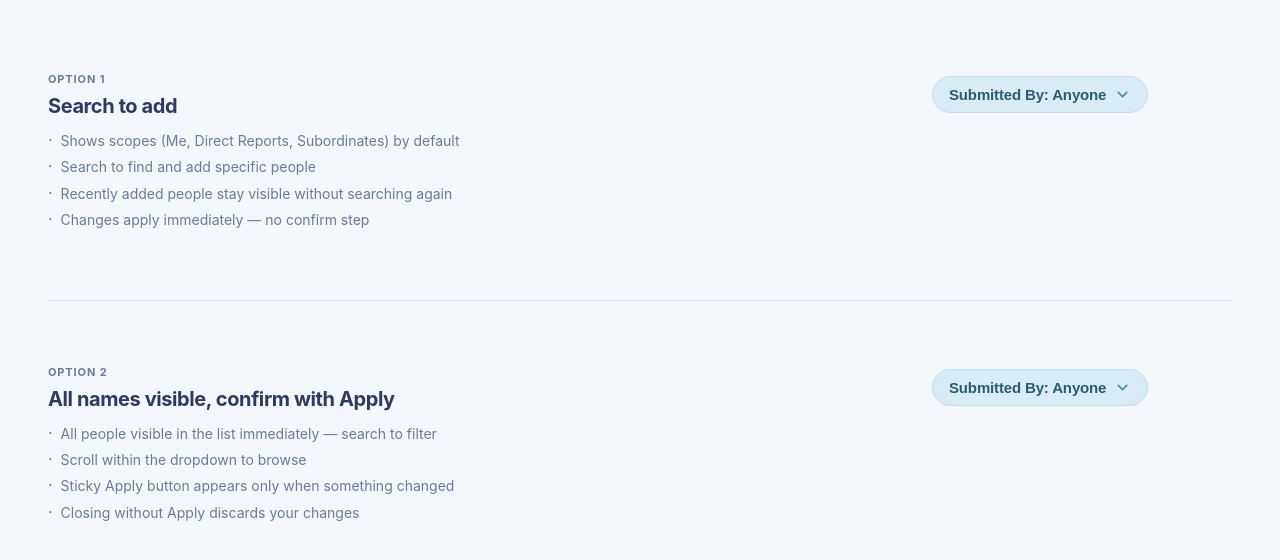
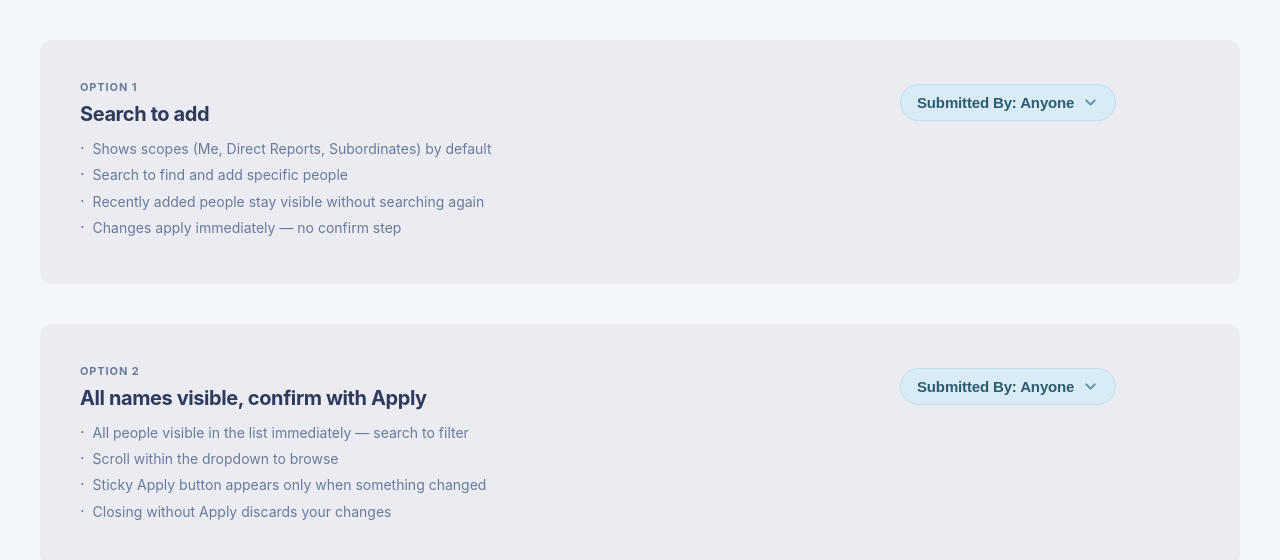
Before and after one commit to wouterdebres/filter-dropdown, a React (Vite) app in the folder filter-badge-prototype/: page / in a window 1280 px wide. Shown: the top 560 px of the page. Built offline with nearby package versions, Linux system fonts and the light colour scheme; a web font is replaced by a local one.

Commit message:
Card bg, 12px radius, 40px gap and margins

```diff
--- a/filter-badge-prototype/src/App.jsx
+++ b/filter-badge-prototype/src/App.jsx
@@ -9,12 +9,12 @@ const C = {
   divider: "#DDE3EE",
 };
 
-function Option({ number, title, bullets, children, borderBottom }) {
+function Option({ number, title, bullets, children }) {
   return (
     <div style={{
-      borderBottom: borderBottom ? `1px solid ${C.divider}` : "none",
-      paddingBottom: 64,
-      marginBottom: borderBottom ? 64 : 0,
+      background: "rgba(12,12,12,0.04)",
+      borderRadius: 12,
+      padding: 40,
       display: "flex", alignItems: "flex-start", gap: 80,
     }}>
       {/* Left: description */}
@@ -58,7 +58,8 @@ export default function App() {
       minHeight: "100vh",
       background: C.pageBg,
       fontFamily: '"Satoshi", -apple-system, BlinkMacSystemFont, "Segoe UI", Roboto, sans-serif',
-      padding: "72px 48px",
+      padding: 40,
+      display: "flex", flexDirection: "column", gap: 40,
     }}>
       <Option
         number={1}
@@ -69,7 +70,6 @@ export default function App() {
           "Recently added people stay visible without searching again",
           "Changes apply immediately — no confirm step",
         ]}
-        borderBottom
       >
         <FilterBadge />
       </Option>
```
